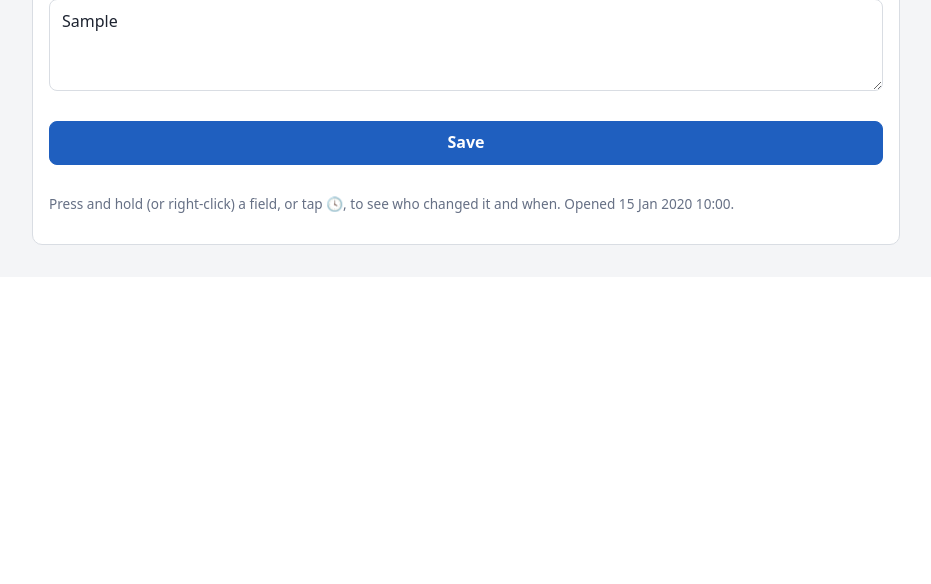
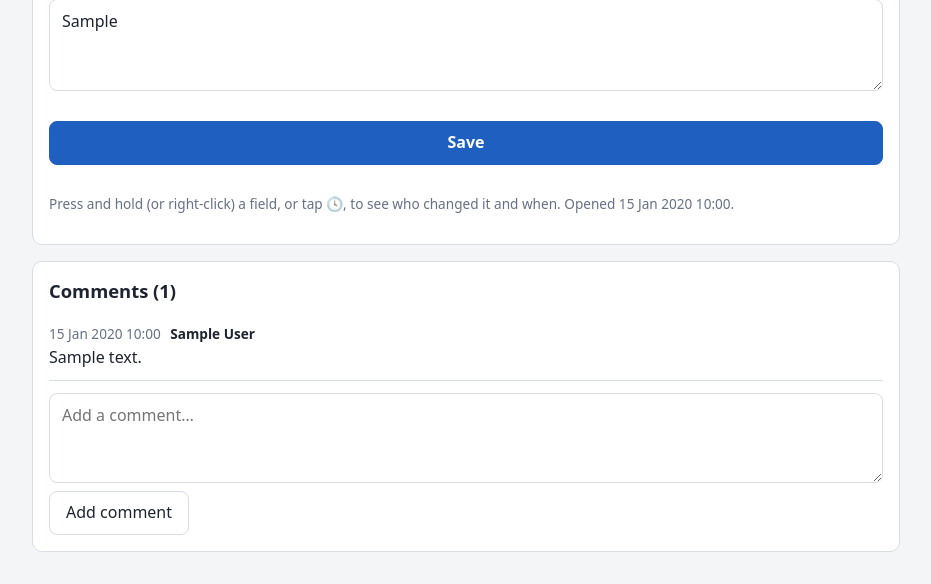
Before and after one commit to LeonSutliffe/Equiment-Damage-Tracker, a Django app: page /tickets/1/ in a window 1280 px wide. Shown: the part 810-1394 px from the top of the page, without its empty margins (174-1105 px from the left). Before the commit the page ends 1055 px from the top, so only its background shows below. Run offline with Django 5.2, Linux system fonts and the light colour scheme; a user stored in the database is signed in; data comes from the database, SQL or seed files in the repository; tables that the repository leaves empty hold one stand-in row (values such as "Sample post").

Commit message:
Add comments to tickets
Each ticket now has a Comments section under the form: a list of notes
showing who wrote each one and when, and a box to add another (needs
edit_ticket). Comments can't be edited or deleted. They are included in
the Excel and PDF reports.

Co-Authored-By: Claude Opus 5.5 <noreply@anthropic.com>
Claude-Session: https://claude.ai/code/session_014EDAgZyjGWP24SJpYQSByQ

```diff
--- a/static/css/app.css
+++ b/static/css/app.css
@@ -159,3 +159,13 @@ fieldset.chip-group legend { font-weight: 600; margin-bottom: 6px; padding: 0; }
 .report-actions { display: flex; flex-wrap: wrap; gap: 8px; margin-top: 12px; }
 .report-actions .btn { flex: 1 1 180px; }
 input[type=date] { width: 100%; min-height: 44px; padding: 8px 12px; border: 1px solid var(--line); border-radius: 8px; font: inherit; background: #fff; }
+
+/* Comments */
+.comments h2 { margin-top: 0; }
+.comment { padding: 10px 0; border-bottom: 1px solid var(--line); }
+.comment .when { font-size: .85rem; color: var(--muted); }
+.comment .who { color: var(--text); font-weight: 600; margin-left: 6px; }
+.comment .text { margin-top: 3px; word-break: break-word; }
+.comments form { margin-top: 12px; display: flex; flex-direction: column; gap: 8px; }
+.comments form .btn { align-self: flex-start; }
+.sr-only { position: absolute; width: 1px; height: 1px; overflow: hidden; clip: rect(0 0 0 0); }
--- a/templates/tracker/ticket.html
+++ b/templates/tracker/ticket.html
@@ -57,6 +57,25 @@
   {% if ticket %}<p class="muted small">Press and hold (or right-click) a field, or tap &#128339;, to see who changed it and when. Opened {{ ticket.created_at|date:"j M Y H:i" }}.</p>{% endif %}
 </form>
 
+{% if ticket %}
+<section class="card comments" id="comments">
+  <h2>Comments{% if comments %} ({{ comments|length }}){% endif %}</h2>
+  {% for c in comments %}
+    <div class="comment">
+      <div class="when">{{ c.created_at|date:"j M Y H:i" }} <span class="who">{{ c.user.label|default:"(deleted user)" }}</span></div>
+      <div class="text">{{ c.text|linebreaksbr }}</div>
+    </div>
+  {% empty %}<p class="muted">No comments yet.</p>{% endfor %}
+  {% if can_edit %}
+  <form method="post" action="{% url 'comment_add' ticket.number %}">{% csrf_token %}
+    <label for="comment-text" class="sr-only">Add a comment</label>
+    <textarea id="comment-text" name="text" rows="2" placeholder="Add a comment…" required></textarea>
+    <button type="submit" class="btn">Add comment</button>
+  </form>
+  {% endif %}
+</section>
+{% endif %}
+
 {% for p in photos %}{% if perms_ok.remove_photo %}
 <form id="remove-{{ p.pk }}" method="post" action="{% url 'photo_remove' p.pk %}" hidden>{% csrf_token %}</form>
 {% endif %}{% endfor %}
--- a/tracker/models.py
+++ b/tracker/models.py
@@ -155,3 +155,15 @@ class FieldChange(models.Model):
     class Meta:
         ordering = ["-changed_at", "-id"]
         indexes = [models.Index(fields=["ticket", "field"])]
+
+
+class Comment(models.Model):
+    """A note on a ticket. Comments can't be edited or deleted, so the conversation stays as written."""
+
+    ticket = models.ForeignKey(Ticket, on_delete=models.CASCADE, related_name="comments")
+    text = models.TextField()
+    user = models.ForeignKey(settings.AUTH_USER_MODEL, null=True, on_delete=models.SET_NULL, related_name="+")
+    created_at = models.DateTimeField(default=timezone.now)
+
+    class Meta:
+        ordering = ["created_at", "id"]
--- a/tracker/urls.py
+++ b/tracker/urls.py
@@ -12,6 +12,7 @@ urlpatterns = [
     path("items/<int:item_pk>/tickets/new/", views.ticket_create, name="ticket_create"),
     path("tickets/open/", views.open_tickets, name="open_tickets"),
     path("tickets/<int:number>/", views.ticket_detail, name="ticket_detail"),
+    path("tickets/<int:number>/comments/", views.comment_add, name="comment_add"),
     path("tickets/<int:number>/history/<str:field>/", views.ticket_history, name="ticket_history"),
     path("photos/<int:pk>/", views.photo_view, name="photo_view"),
     path("photos/<int:pk>/thumb/", views.photo_thumb, name="photo_thumb"),
--- a/tracker/views.py
+++ b/tracker/views.py
@@ -4,6 +4,7 @@ from django.core.paginator import Paginator
 from django.db.models import Case, Count, IntegerField, Q, Value, When
 from django.http import FileResponse, Http404
 from django.shortcuts import get_object_or_404, redirect, render
+from django.urls import reverse
 from django.utils import timezone
 from django.utils.http import urlencode
 from django.views.decorators.http import require_POST
@@ -11,7 +12,7 @@ from django.views.decorators.http import require_POST
 from accounts.permissions import require_perm
 
 from .forms import ItemForm, ItemTypeForm, TicketForm
-from .models import FieldChange, Item, ItemChange, ItemType, Photo, Ticket
+from .models import Comment, FieldChange, Item, ItemChange, ItemType, Photo, Ticket
 from .search import search
 from .services import ConflictError, create_item, create_ticket, remove_photo, update_item, update_ticket
 
@@ -158,7 +159,21 @@ def ticket_detail(request, number):
 
 def _ticket_context(request, ticket, form, can_edit):
     photos = ticket.photos.filter(removed_at__isnull=True)
-    return {"form": form, "ticket": ticket, "item": ticket.item, "photos": photos, "can_edit": can_edit}
+    comments = ticket.comments.select_related("user")
+    return {"form": form, "ticket": ticket, "item": ticket.item, "photos": photos, "can_edit": can_edit,
+            "comments": comments}
+
+
+@require_POST
+@require_perm("edit_ticket")
+def comment_add(request, number):
+    ticket = get_object_or_404(Ticket, number=number)
+    text = request.POST.get("text", "").strip()
+    if text:
+        Comment.objects.create(ticket=ticket, user=request.user, text=text[:5000])
+        Ticket.objects.filter(pk=ticket.pk).update(updated_at=timezone.now())
+        messages.success(request, "Comment added.")
+    return redirect(reverse("ticket_detail", args=[ticket.number]) + "#comments")
 
 
 def _entry(change, old, new):
```
Also changed, not shown: tracker/reports.py (+8 -5 lines), tracker/tests.py (+40 -0 lines), tracker/migrations/0002_comments.py (added).
